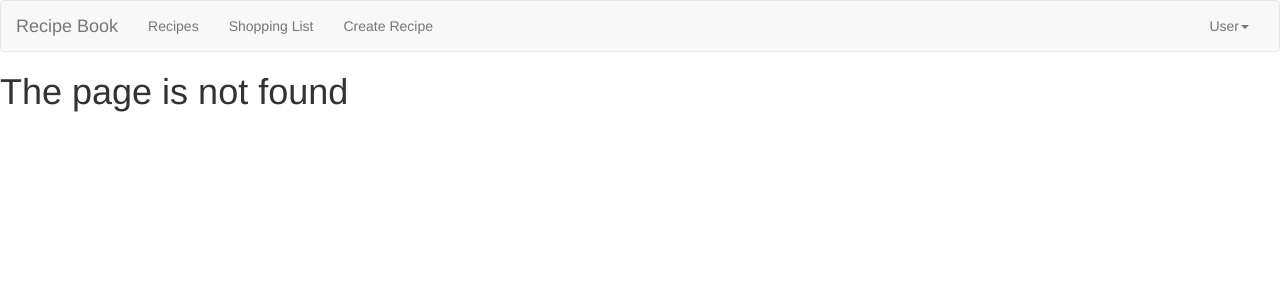
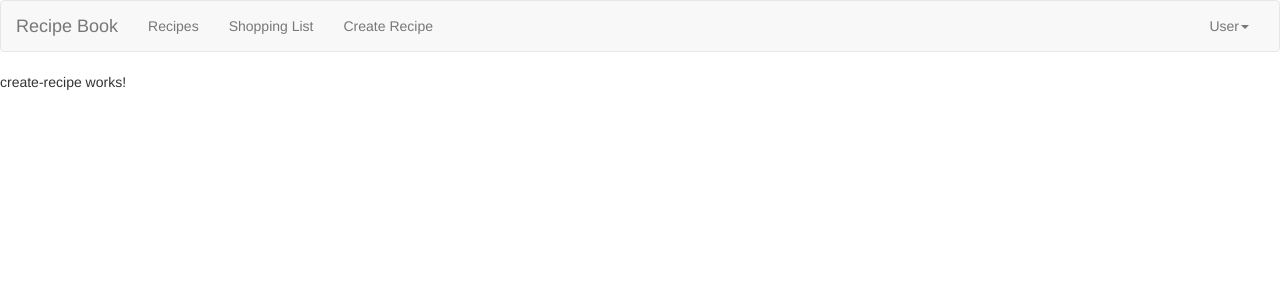
Before and after one commit to yukicode/recipe-book, an Angular app: page /create-recipe in a window 1280 px wide. Before the commit this address had no page. Shown: the top 300 px of the page. Built offline with nearby package versions, Linux system fonts and the light colour scheme.

Commit message:
Subject
Body

[ticket:X]

```diff
--- a/src/app/app.module.ts
+++ b/src/app/app.module.ts
@@ -23,6 +23,7 @@ import { PageNotFoundComponent } from './page-not-found/page-not-found.component
 import { InputFocusDirective } from './directives/input-focus.directive';
 import { LoginComponent } from './user/login.component';
 import { SignupComponent } from './user/signup.component';
+import { CreateRecipeComponent } from './create-recipe/create-recipe.component';
 
 @NgModule({
   declarations: [
@@ -38,7 +39,8 @@ import { SignupComponent } from './user/signup.component';
     PageNotFoundComponent,
     InputFocusDirective,
     LoginComponent,
-    SignupComponent
+    SignupComponent,
+    CreateRecipeComponent
   ],
   imports: [
     BrowserModule,
--- /dev/null
+++ b/src/app/create-recipe/create-recipe.component.html
@@ -0,0 +1,3 @@
+<p>
+  create-recipe works!
+</p>
--- /dev/null
+++ b/src/app/create-recipe/create-recipe.component.ts
@@ -0,0 +1,15 @@
+import { Component, OnInit } from '@angular/core';
+
+@Component({
+  selector: 'app-create-recipe',
+  templateUrl: './create-recipe.component.html',
+  styleUrls: ['./create-recipe.component.css']
+})
+export class CreateRecipeComponent implements OnInit {
+
+  constructor() { }
+
+  ngOnInit() {
+  }
+
+}
```
Also changed, not shown: src/app/routing/app-routing.module.ts (+4 -3 lines), src/app/create-recipe/create-recipe.component.css (added).
